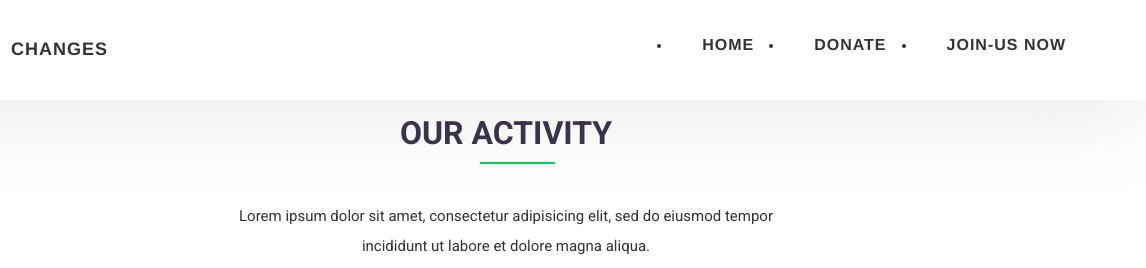
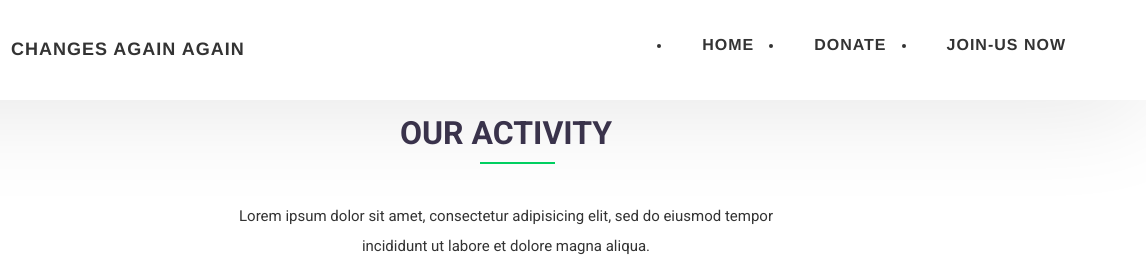
Before and after one commit to tok2sumit/DevOps-Frontend, a website: page index.html in a window 1280 px wide. Shown: the top 268 px of the page, 134-1280 px from the left. Drawn offline with Linux system fonts and the light colour scheme.

Commit message:
made changes to test webhooks

```diff
--- a/index.html
+++ b/index.html
@@ -32,7 +32,7 @@
                 <div class="header__logo-img-cont">
                     <img src="img/main-logo.png" alt="" class="header__logo-img">
                 </div>
-                <span class="header__logo-sub">Changes</span>
+                <span class="header__logo-sub">Changes again again</span>
               </div>
               <div class="header__main">
                 <ul class="header__links">
```
